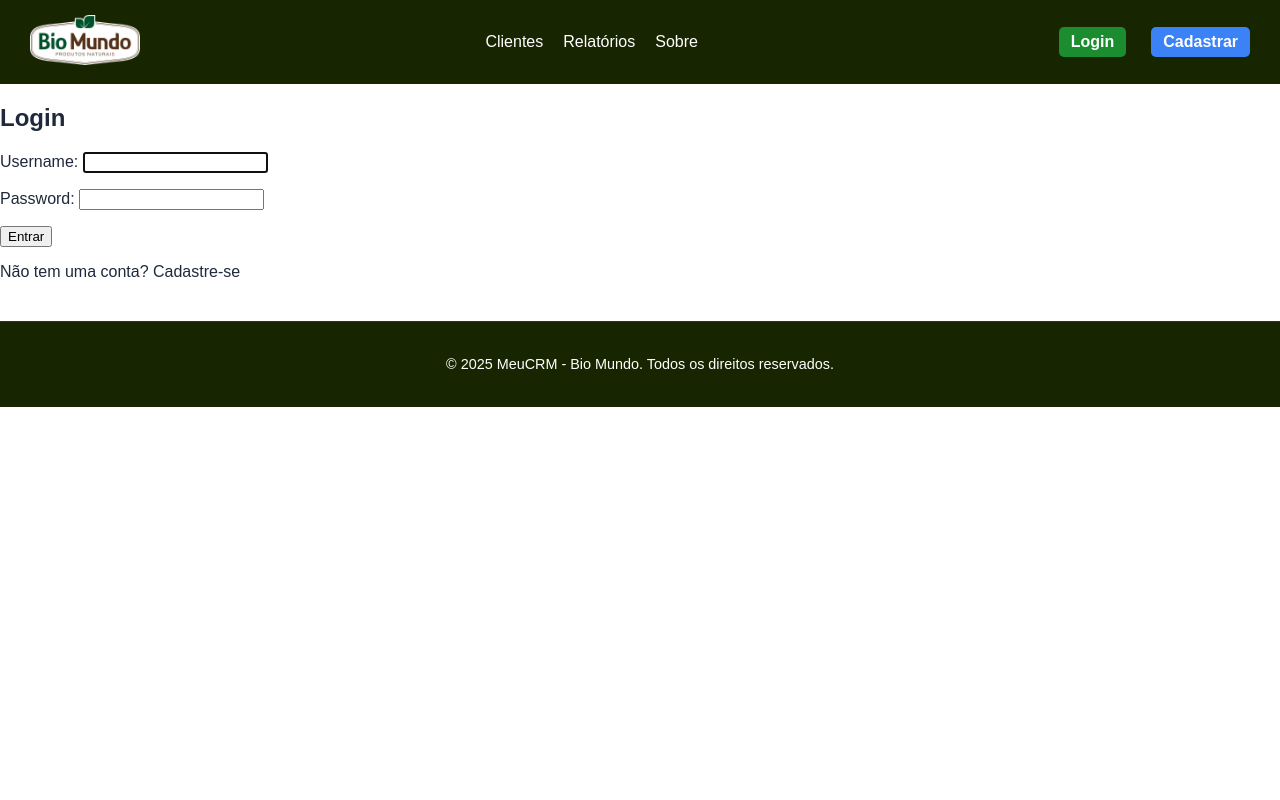
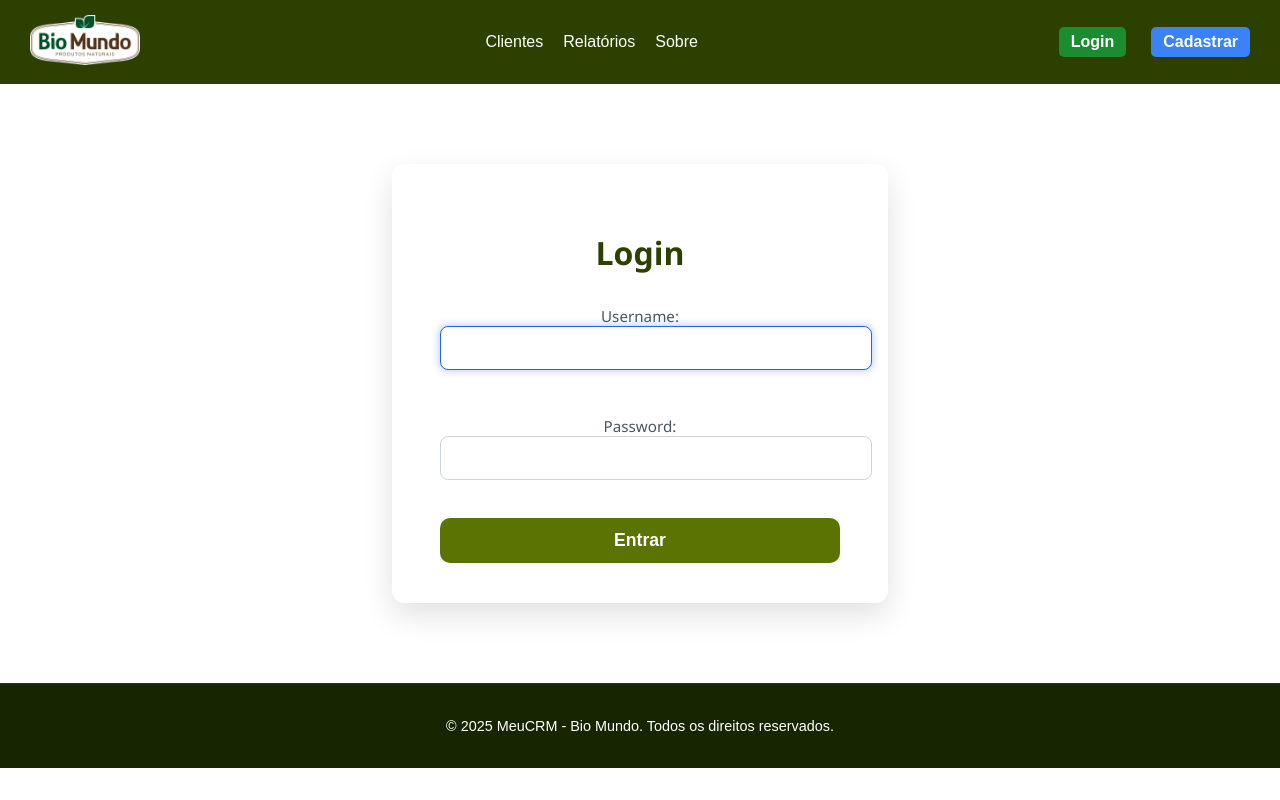
Before and after one commit to joaocarvv/crm-biomundo, a Django app: page / in a window 1280 px wide. Run offline with Django 5.2, Linux system fonts and the light colour scheme.

Commit message:
feat: css login.html

```diff
--- a/core/static/core/style.css
+++ b/core/static/core/style.css
@@ -16,7 +16,7 @@ a {
     display: flex;
     justify-content: space-between;
     align-items: center;
-    background-color: #172601;
+    background-color: #2C4001;
     color: white;
     padding: 15px 30px;
 }
@@ -220,75 +220,3 @@ a {
 .card:hover {
   background-color: #e2e8f0;
 }
-
-.login-card {
-  max-width: 400px;
-  margin: 5rem auto;
-  padding: 2.5rem 3rem;
-  background: white;
-  border-radius: 12px;
-  box-shadow: 0 12px 30px rgba(0,0,0,0.12);
-  font-family: 'Segoe UI', Tahoma, Geneva, Verdana, sans-serif;
-  text-align: center;
-}
-
-.login-card h2 {
-  margin-bottom: 2rem;
-  font-weight: 700;
-  color: #2563eb;
-  font-size: 2rem;
-}
-
-.login-card form input[type="text"],
-.login-card form input[type="password"],
-.login-card form input[type="email"] {
-  width: 100%;
-  padding: 12px 15px;
-  margin-bottom: 1.4rem;
-  border: 1.8px solid #cbd5e1;
-  border-radius: 8px;
-  font-size: 1rem;
-  transition: border-color 0.3s ease;
-}
-
-.login-card form input[type="text"]:focus,
-.login-card form input[type="password"]:focus,
-.login-card form input[type="email"]:focus {
-  border-color: #2563eb;
-  outline: none;
-  box-shadow: 0 0 8px rgba(37, 99, 235, 0.4);
-}
-
-.login-card form button {
-  width: 100%;
-  padding: 12px;
-  background-color: #2563eb;
-  border: none;
-  border-radius: 10px;
-  color: white;
-  font-weight: 700;
-  font-size: 1.1rem;
-  cursor: pointer;
-  transition: background-color 0.3s ease;
-}
-
-.login-card form button:hover {
-  background-color: #1e40af;
-}
-
-.login-card p {
-  margin-top: 1.5rem;
-  font-size: 0.95rem;
-  color: #4b5563;
-}
-
-.login-card p a {
-  color: #2563eb;
-  font-weight: 600;
-  text-decoration: none;
-  transition: color 0.3s ease;
-}
-
-.login-card p a:hover {
-  color: #1e40af;
-}
--- /dev/null
+++ b/core/templates/registration/login.html
@@ -0,0 +1,105 @@
+{% extends 'core/base.html' %}
+
+{% block title %}Login{% endblock %}
+
+{% block content %}
+
+<style>
+ /* Estilo base (já existente no seu projeto) */
+body {
+    margin: 0;
+    font-family: Arial, sans-serif;
+    background-color: #fff;
+    color: #A9BF04;
+}
+
+a {
+    text-decoration: none;
+    color: #A9BF04;
+}
+
+/* ... outros estilos do seu projeto ... */
+
+/* LOGIN CARD (estilo da página de login) */
+.login-card {
+  max-width: 400px;
+  margin: 5rem auto;
+  padding: 2.5rem 3rem;
+  background: white;
+  border-radius: 12px;
+  box-shadow: 0 12px 30px rgba(0,0,0,0.12);
+  font-family: 'Segoe UI', Tahoma, Geneva, Verdana, sans-serif;
+  text-align: center;
+}
+
+.login-card h2 {
+  margin-bottom: 2rem;
+  font-weight: 700;
+  color: #2C4001;
+  font-size: 2rem;
+}
+
+.login-card form input[type="text"],
+.login-card form input[type="password"],
+.login-card form input[type="email"] {
+  width: 100%;
+  padding: 12px 15px;
+  margin-bottom: 1.4rem;
+  border: 1.8px solid #cbd5e1;
+  border-radius: 8px;
+  font-size: 1rem;
+  transition: border-color 0.3s ease;
+}
+
+.login-card form input:focus {
+  border-color: #2563eb;
+  outline: none;
+  box-shadow: 0 0 8px rgba(37, 99, 235, 0.4);
+}
+
+.login-card form button {
+  width: 100%;
+  padding: 12px;
+  background-color: #5A7302;
+  border: none;
+  border-radius: 10px;
+  color: white;
+  font-weight: 700;
+  font-size: 1.1rem;
+  cursor: pointer;
+  transition: background-color 0.3s ease;
+}
+
+.login-card form button:hover {
+  background-color: #2C4001;
+}
+
+.login-card p {
+  margin-top: 1.5rem;
+  font-size: 0.95rem;
+  color: #4b5563;
+}
+
+.login-card p a {
+  color: #93A603;
+  font-weight: 600;
+  text-decoration: none;
+  transition: color 0.3s ease;
+}
+
+.login-card p a:hover {
+  color: #5A7302;
+}
+
+</style>
+
+
+<div class="login-card">
+    <h2>Login</h2>
+    <form method="post">
+        {% csrf_token %}
+        {{ form.as_p }}
+        <button type="submit">Entrar</button>
+    </form>
+</div>
+{% endblock %}
--- a/setup/settings.py
+++ b/setup/settings.py
@@ -116,8 +116,6 @@ USE_TZ = True
 # Static files (CSS, JavaScript, Images)
 # https://docs.djangoproject.com/en/5.2/howto/static-files/
 
-STATIC_URL = 'static/'
-
 # Default primary key field type
 # https://docs.djangoproject.com/en/5.2/ref/settings/#default-auto-field
 
@@ -129,3 +127,5 @@ LOGIN_REDIRECT_URL = 'index'
 LOGOUT_REDIRECT_URL = '/'
 
 LOGIN_URL = '/'
+
+STATICFILES_DIRS = [BASE_DIR / 'core' / 'static']
--- a/userprofile/templates/registration/login.html
+++ /dev/null
@@ -1,15 +0,0 @@
-{% extends 'core/base.html' %}
-
-{% block title %}Login{% endblock %}
-
-{% block content %}
-<div class="auth-container">
-    <h2>Login</h2>
-    <form method="post">
-        {% csrf_token %}
-        {{ form.as_p }}
-        <button type="submit">Entrar</button>
-    </form>
-    <p>Não tem uma conta? <a href="{% url 'signup' %}">Cadastre-se</a></p>
-</div>
-{% endblock %}
```
Also changed, not shown: userprofile/templates/userprofile/login.html (deleted, +0 -13 lines), db.sqlite3.
